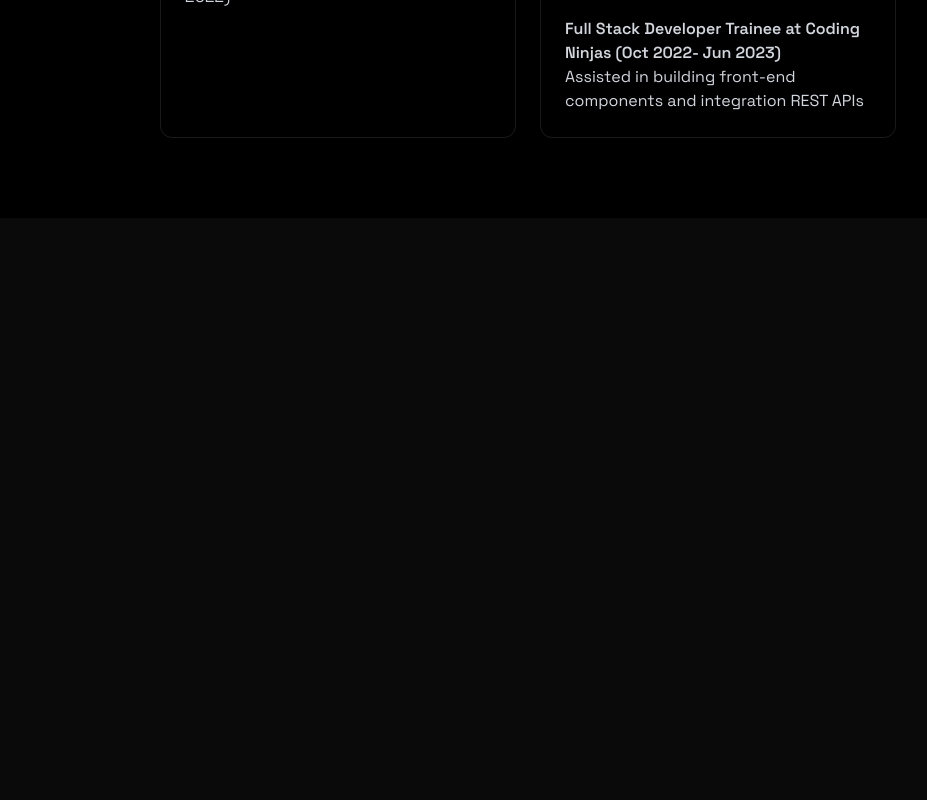
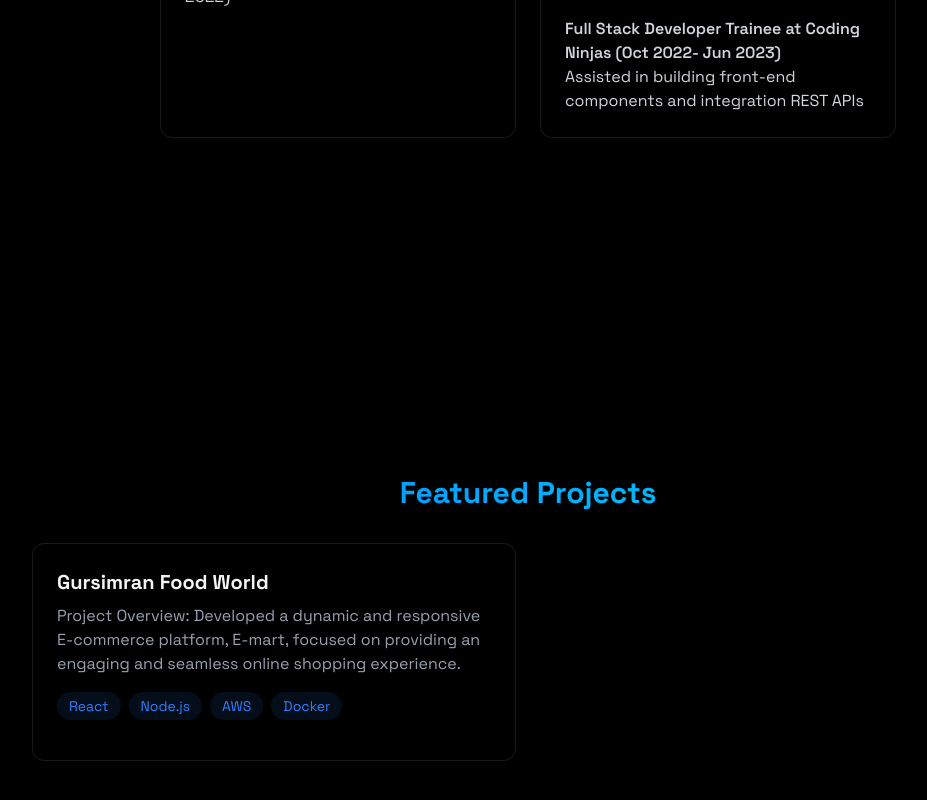
Before and after one commit to Gursimran-chouhan88/My-Portfolio, a React (Vite) app: page / in a window 1280 px wide. Shown: the part 1462-2262 px from the top of the page, without its empty margins (112-1039 px from the left). Before the commit the page ends 1680 px from the top, so only its background shows below. Built offline with nearby package versions, Linux system fonts and the light colour scheme.

Commit message:
feat: add Projects section component to showcase featured projects

```diff
--- a/src/App.jsx
+++ b/src/App.jsx
@@ -4,8 +4,9 @@ import  './index.css';
 import LoadingScreen from './components/LoadingScreen';
 import Navbar from './components/Navbar';
 import MobileMenu from './components/MobileMenu';
-import Home from './components/sections/home';
+import { Home } from './components/sections/Home';
 import { About } from './components/sections/About';
+import { Projects } from './components/sections/Projects';
 
 function App() {
 
@@ -22,6 +23,7 @@ function App() {
           <MobileMenu menuOpen={menuOpen} setMenuOpen={setMenuOpen}/>
           <Home/>
           <About/>
+          <Projects/>
         </div>
     </>
   )
--- a/src/components/sections/About.jsx
+++ b/src/components/sections/About.jsx
@@ -18,7 +18,6 @@ export const About = () => {
 
         <div className="max-w-3xl mx-auto px-4">
           <h2 className="text-3xl font-bold mb-8 bg-gradient-to-r from-blue-500 to-cyan-400 bg-clip-text text-transparent text-center">
-            {" "}
             About Me
           </h2>
 
--- a/src/components/sections/Home.jsx
+++ b/src/components/sections/Home.jsx
@@ -1,6 +1,6 @@
 
 
-const Home = () => {
+export const Home = () => {
 
     return <section id="home"
     className="min-h-screen flex items-center justify-center relative"
@@ -25,5 +25,3 @@ const Home = () => {
        </div>
     </section>
 }
-
-export default Home;
--- a/src/components/sections/Projects.jsx
+++ b/src/components/sections/Projects.jsx
@@ -0,0 +1,37 @@
+export const Projects = () => {
+  return (
+    <section
+      id="projects"
+      className="min-h-screen flex items-center justify-center py-20"
+    >
+      <div className="max-w-5xl mx-auto px-4">
+        <h2 className="text-3xl font-bold mb-8 bg-gradient-to-r from-blue-500 to-cyan-400 bg-clip-text text-transparent text-center">
+          {" "}
+          Featured Projects
+        </h2>
+        <div className="grid grid-cols-1 md:grid-cols-2 gap-6">
+          <div className="p-6 rounded-xl border border-white/10 hover:-translate-y-1 hover:border-blue-500/30 hover:shadow-[0_2px_8px_rgba(59,130,246,0.2)] transition">
+            <h3 className="text-xl font-bold mb-2">Gursimran Food World</h3>
+            <p className="text-gray-400 mb-4">
+              Project Overview: Developed a dynamic and responsive E-commerce
+              platform, E-mart, focused on providing an engaging and seamless
+              online shopping experience.
+            </p>
+            <div className="flex flex-wrap gap-2 mb-4">
+              {["React", "Node.js", "AWS", "Docker"].map((tech, key) => (
+                <span
+                  key={key}
+                  className="bg-blue-500/10 text-blue-500 py-1 px-3 rounded-full text-sm hover:bg-blue-500/20
+                                    hover:shadow-[0_2px_8px_rgba(59,130,246,0.1)] transition-all
+                    "
+                >
+                  {tech}
+                </span>
+              ))}
+            </div>
+          </div>
+        </div>
+      </div>
+    </section>
+  );
+};
```
